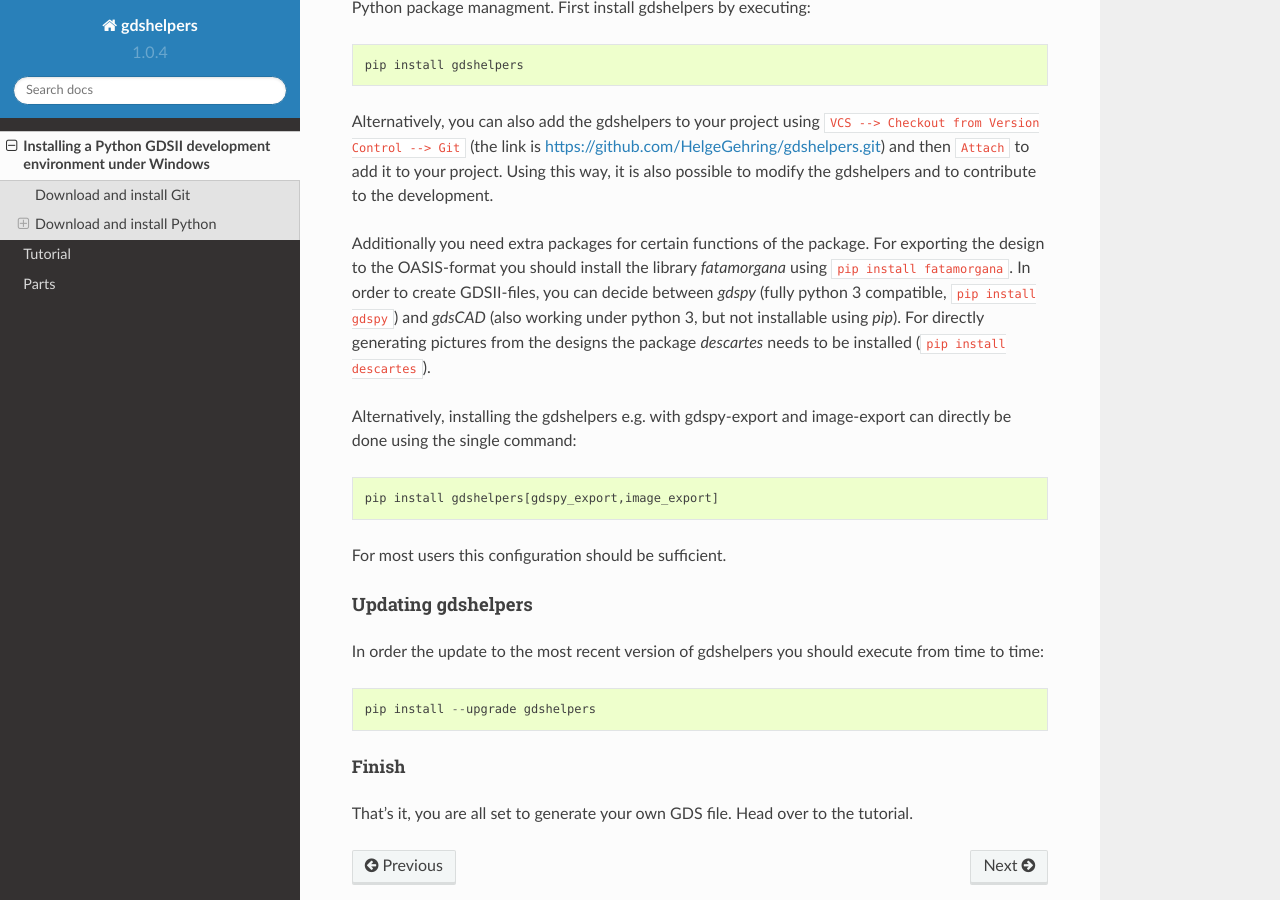
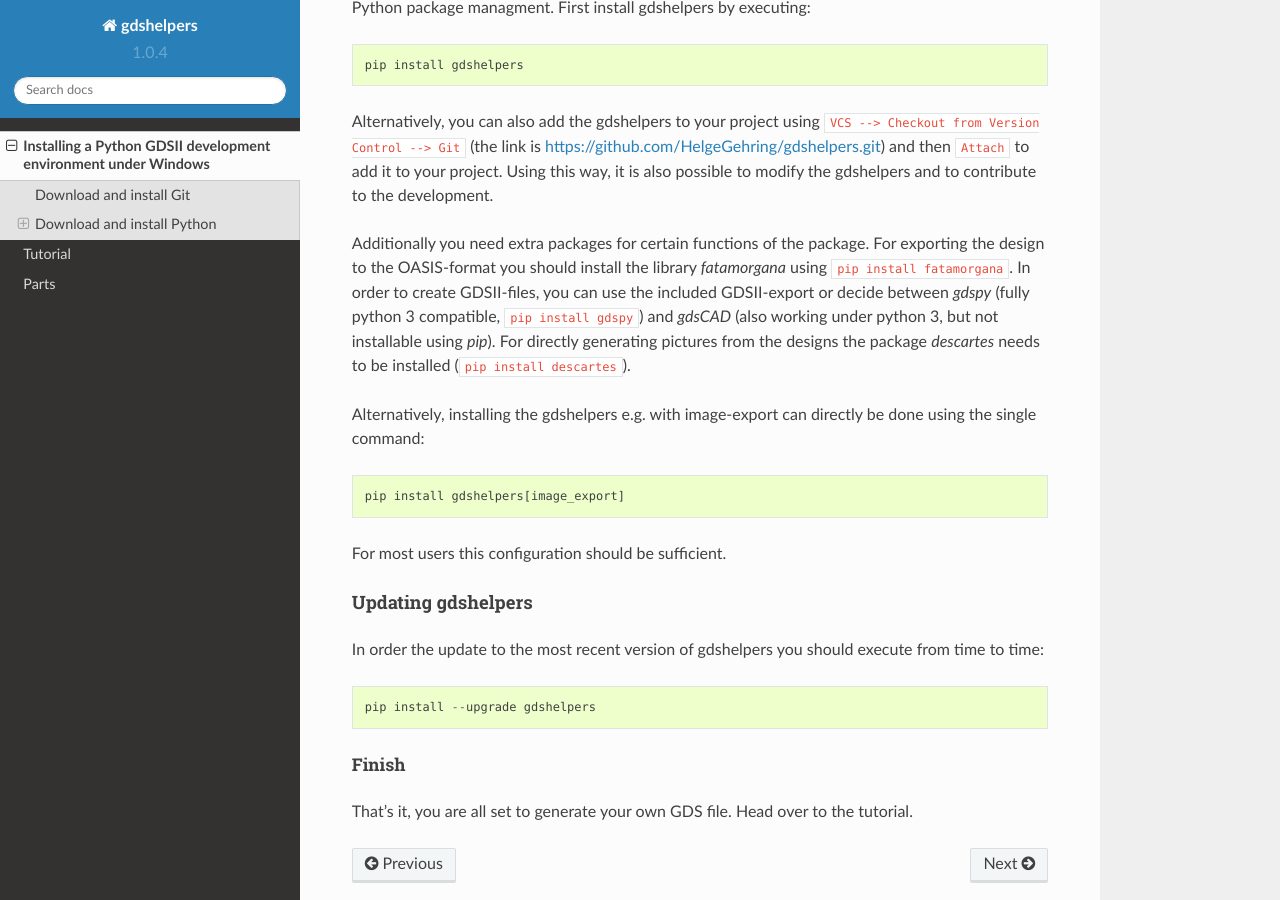
Before and after one commit to HelgeGehring/gdshelpers, a Sphinx documentation site: the page built from docs/install_guide/guide.rst, in a window 1280 px wide and 900 px high, scrolled down 1395 px. Built offline with Sphinx 7.4.7 and the Read the Docs theme 2.0.0, drawn with Linux system fonts in a browser that asks for light colours; formulas are drawn with MathJax 3; pages that are not in the unit, such as notebooks, are missing from menus.

Commit message:
updated docs

```diff
--- a/docs/install_guide/guide.rst
+++ b/docs/install_guide/guide.rst
@@ -65,12 +65,12 @@
 
 Additionally you need extra packages for certain functions of the package.
 For exporting the design to the OASIS-format you should install the library `fatamorgana` using ``pip install fatamorgana``.
-In order to create GDSII-files, you can decide between `gdspy` (fully python 3 compatible, ``pip install gdspy``) and `gdsCAD` (also working under python 3, but not installable using `pip`).
+In order to create GDSII-files, you can use the included GDSII-export or decide between `gdspy` (fully python 3 compatible, ``pip install gdspy``) and `gdsCAD` (also working under python 3, but not installable using `pip`).
 For directly generating pictures from the designs the package `descartes` needs to be installed (``pip install descartes``).
 
-Alternatively, installing the gdshelpers e.g. with gdspy-export and image-export can directly be done using the single command::
+Alternatively, installing the gdshelpers e.g. with image-export can directly be done using the single command::
 
-    pip install gdshelpers[gdspy_export,image_export]
+    pip install gdshelpers[image_export]
 
 For most users this configuration should be sufficient.
 
```
